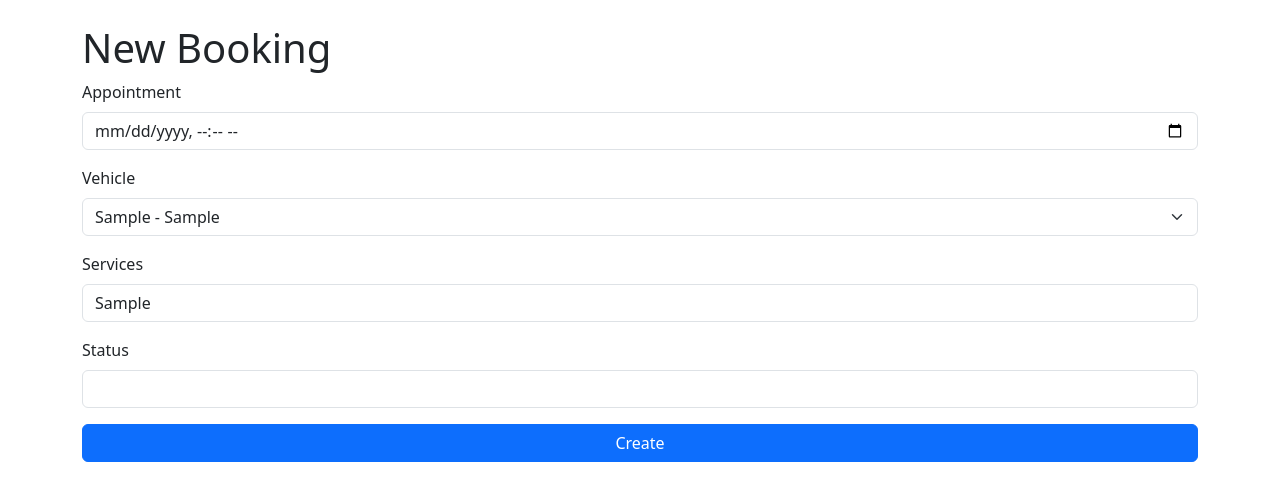
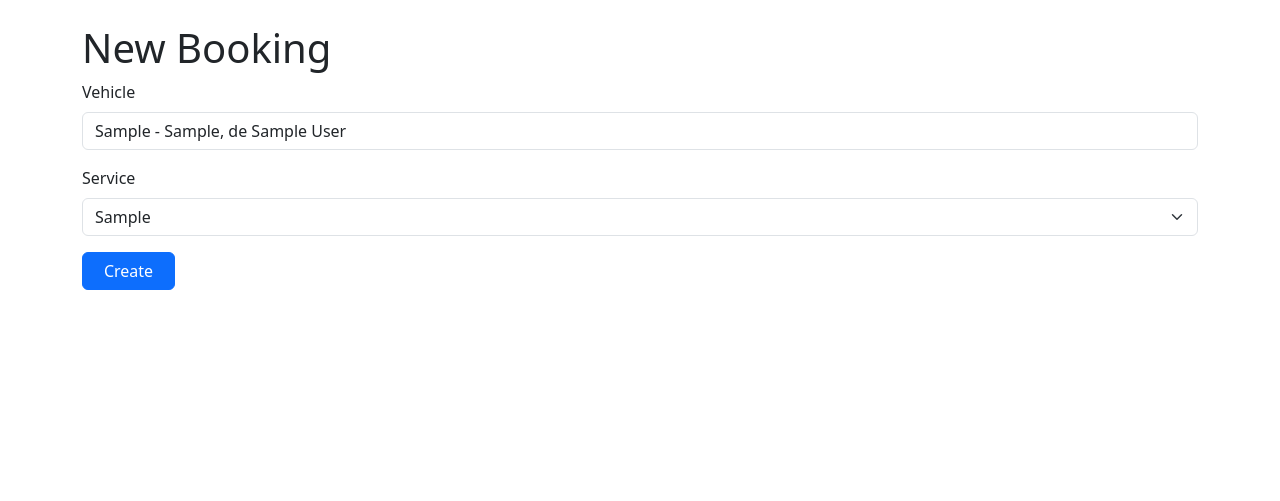
Before and after one commit to joaolms/carwash, a Flask app: page /booking/new in a window 1280 px wide. Shown: the part 56-557 px from the top of the page. Run offline with Flask 3, Linux system fonts and the light colour scheme; a user stored in the database is signed in; tables that the repository leaves empty hold one stand-in row (values such as "Sample post").

Commit message:
Implement add and list booking

```diff
--- a/carwash/forms.py
+++ b/carwash/forms.py
@@ -59,19 +59,16 @@ class FormNewVehicle(FlaskForm):
         if vehicle:
             return ValidationError("Vehicle already exists.")
 
+class FormNewBooking(FlaskForm):
+    vehicle_plate = SelectField("Vehicle", choices=[], validators=[DataRequired()])
+    service_id = SelectField("Service", choices=[], validators=[DataRequired()])
+    create_button = SubmitField("Create")
+
 
 class FormVehicleEdit(FlaskForm):
     owner = StringField("Owner", validators=[DataRequired()])
     model = StringField("Model", validators=[DataRequired()])
     update_button = SubmitField("Update")
-
-
-class FormNewBooking(FlaskForm):
-    appointment = DateTimeField("Appointment", validators=[DataRequired()])
-    vehicle_id = SelectField("Vehicle", choices=[], validators=[DataRequired()])
-    services = SelectField("Services", choices=[], validators=[DataRequired()])
-    status = StringField("Status", validators=[DataRequired()])
-    create_button = SubmitField("Create")
 
 
 class FormNewService(FlaskForm):
--- a/carwash/routes.py
+++ b/carwash/routes.py
@@ -1,9 +1,9 @@
 from carwash import app, database, bcrypt
 from carwash.models import User, Vehicle, Booking, Service
-from flask import render_template, url_for, redirect, flash
+from flask import render_template, url_for, redirect, flash,request
 from flask_login import login_required, login_user, logout_user, current_user
 from carwash.forms import FormLogin, FormNewUser, FormNewVehicle, FormNewBooking, FormNewService, FormEditUser, FormVehicleEdit, FormServiceEdit
-from datetime import datetime
+from datetime import datetime\
 
 
 @app.errorhandler(404)
@@ -183,34 +183,30 @@ def booking():
 @login_required
 def schedules_new():
     formnewbooking = FormNewBooking()
+    vehicles = Vehicle.query.all()
+    services = Service.query.all()
 
-    def get_choices(choice):
-        if choice == 'vehicle':
-            vehicles = Vehicle.query.all()
-            return [f'{v.plate} - {v.model}' for v in vehicles]
-
-        if choice == 'service':
-            services = Service.query.all()
-            return [service.service for service in services]
-
-
-    formnewbooking.vehicle_id.choices = get_choices('vehicle')
-    formnewbooking.services.choices = get_choices('service')
+    # Dynamic choices for SelectField on the form
+    formnewbooking.vehicle_plate.choices = [(v.plate, f'{v.plate} - {v.model}, de {v.owner.name}') for v in vehicles]
+    formnewbooking.service_id.choices = [(s.id, s.service) for s in services]
 
     if formnewbooking.validate_on_submit():
-
+        print(f'Validated on submit\nPlate: {formnewbooking.vehicle_plate.data}')
         booking = Booking(
-            appointment = formnewbooking.appointment.data,
-            vehicle = formnewbooking.vehicle_id.data,
-            services = formnewbooking.services.data,
-            status = formnewbooking.status.data,
+            vehicle_plate = formnewbooking.vehicle_plate.data,
+            service_id = formnewbooking.service_id.data
         )
 
         database.session.add(booking)
         database.session.commit()
-        return redirect(url_for("bookings"))
+        print(f'Booking saved: {booking}')
 
-    return render_template('booking/new.html', form=formnewbooking, vehicles=vehicles)
+        return redirect(url_for("booking"))
+    else:
+        print(f'failed to validate booking form\nPlate: {formnewbooking.vehicle_plate.data}\nService_id: {formnewbooking.service_id.data}')
+        print(f'Form errors: {formnewbooking.errors}')
+
+    return render_template('booking/new.html', form=formnewbooking, vehicles=vehicles, services=services)
 
 
 @app.route('/services')
--- a/carwash/templates/booking/new.html
+++ b/carwash/templates/booking/new.html
@@ -8,22 +8,23 @@
 <form method="POST">
     {{ form.csrf_token }}
     <div class="mb-3">
-        {{ form.appointment.label(class="form-label") }}
-        {{ form.appointment(class="form-control", type="datetime-local") }}
+        {{ form.vehicle_plate.label(class="form-label") }}
+<!--        <select class="form-select" name="vehicle_plate">-->
+<!--            {% for vehicle in vehicles %}-->
+<!--            <option value="{{ vehicle.plate }}">{{ vehicle.plate }} - {{ vehicle.model }}, de {{ vehicle.owner.name }}</option>-->
+<!--            {% endfor %}-->
+<!--        </select>-->
+        {{ form.vehicle_plate(class="form-control") }}
     </div>
     <div class="mb-3">
-        {{ form.vehicle_id.label(class="form-label") }}
-        {{ form.vehicle_id(class="form-select") }}
+        {{ form.service_id.label(class="form-label") }}
+        <select class="form-select" name="service_id">
+            {% for service in services %}
+            <option value="{{ service.id }}">{{ service.service }}</option>
+            {% endfor %}
+        </select>
     </div>
-    <div class="mb-3">
-        {{ form.services.label(class="form-label") }}
-        {{ form.services(class="form-control") }}
-    </div>
-    <div class="mb-3">
-        {{ form.status.label(class="form-label") }}
-        {{ form.status(class="form-control") }}
-    </div>
-    <div class="d-grid">
+    <div class="d-grid col-md-1">
         {{ form.create_button(class="btn btn-primary", value="Create", type="submit") }}
     </div>
 </form>
--- a/carwash/templates/vehicles/new.html
+++ b/carwash/templates/vehicles/new.html
@@ -33,5 +33,4 @@
     </div>
 </form>
 
-
 {% endblock %}
```
Also changed, not shown: carwash/models.py (+6 -5 lines), carwash/templates/booking/list.html (+2 -9 lines).
